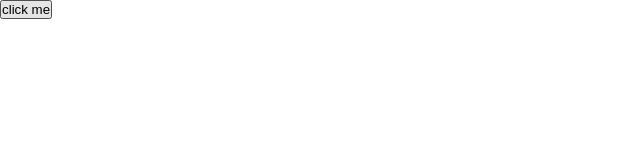
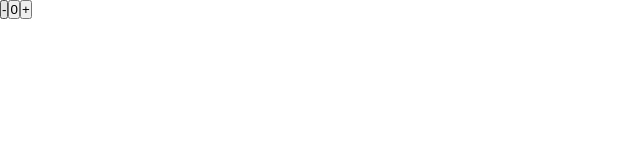
Before and after one commit to adakamahesh/react, a React (Create React App) app: page / in a window 1280 px wide. Shown: the top 160 px of the page, without its empty margins (0-640 px from the left). Built offline with nearby package versions, Linux system fonts and the light colour scheme.

Commit message:
use state Hooks

```diff
--- a/src/index.js
+++ b/src/index.js
@@ -4,6 +4,7 @@
 import "./index.css";
 import App from './App';
 import EventHandling from './event-handling/EventHandling';
+import  UseState  from './use-state-hooks/UseState';
 
 const root = ReactDOM.createRoot(document.getElementById('root'));
 
@@ -12,7 +13,7 @@
     <React.StrictMode>
       {/* <App /> */}
       {/* <EventHandling /> */}
-      <EventHandling />
+      <UseState/>
     </React.StrictMode>
   );
 },1000)
--- /dev/null
+++ b/src/use-state-hooks/UseState.jsx
@@ -0,0 +1,20 @@
+import React,{useState} from "react";
+
+const Index= () =>{
+    const [Count,setCount]=useState(0);
+    const incrementcount =()=>{
+        setCount(Count+1);
+    };
+    const decrementcount =()=>{
+        setCount(Count-1)
+    }
+    return(
+        <div>
+            <button onClick={decrementcount}>-</button>
+            <button>{Count}</button>
+            <button onClick={incrementcount}>+</button>
+        </div>
+    );
+};
+
+export default Index;
```
